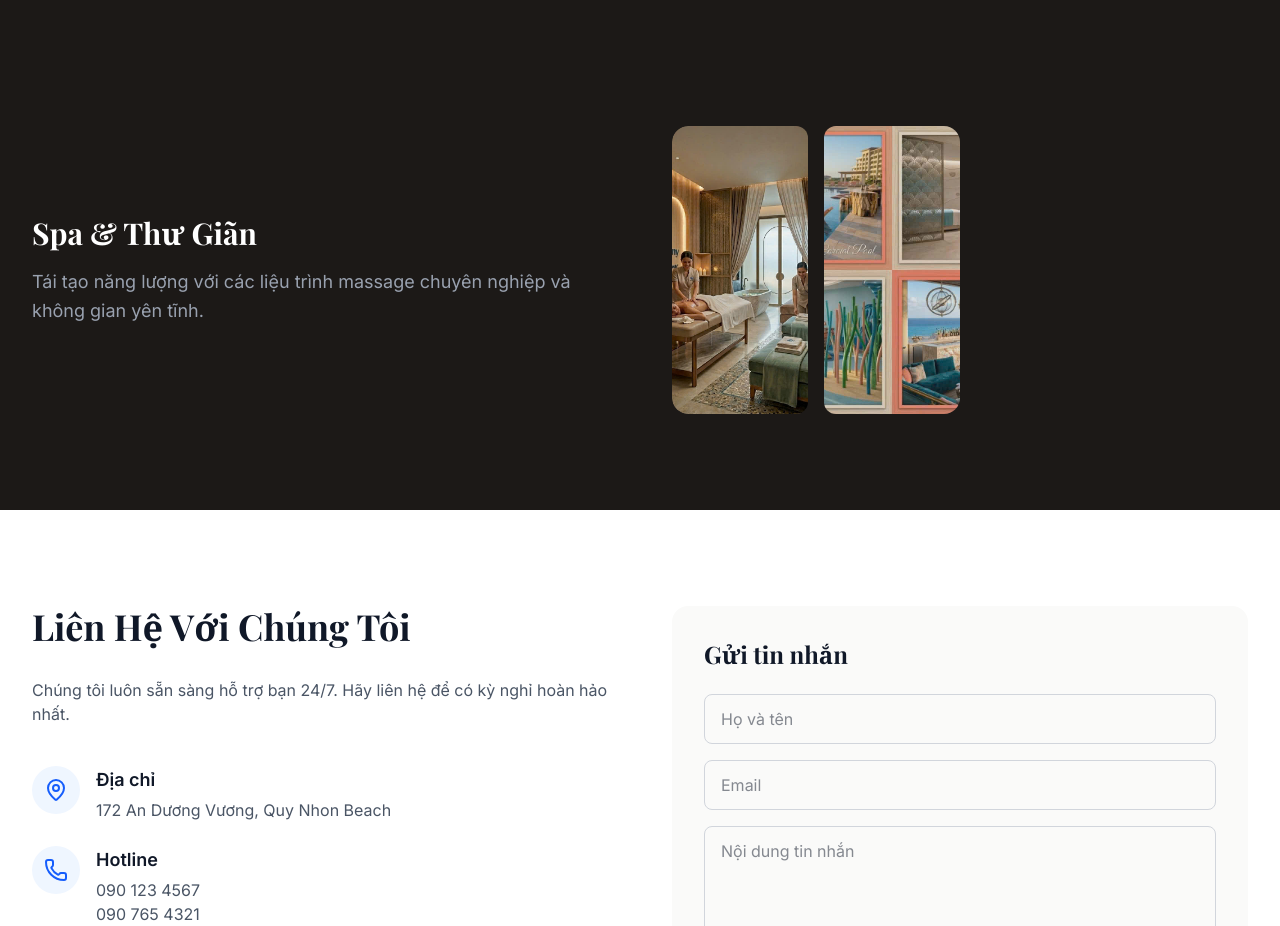
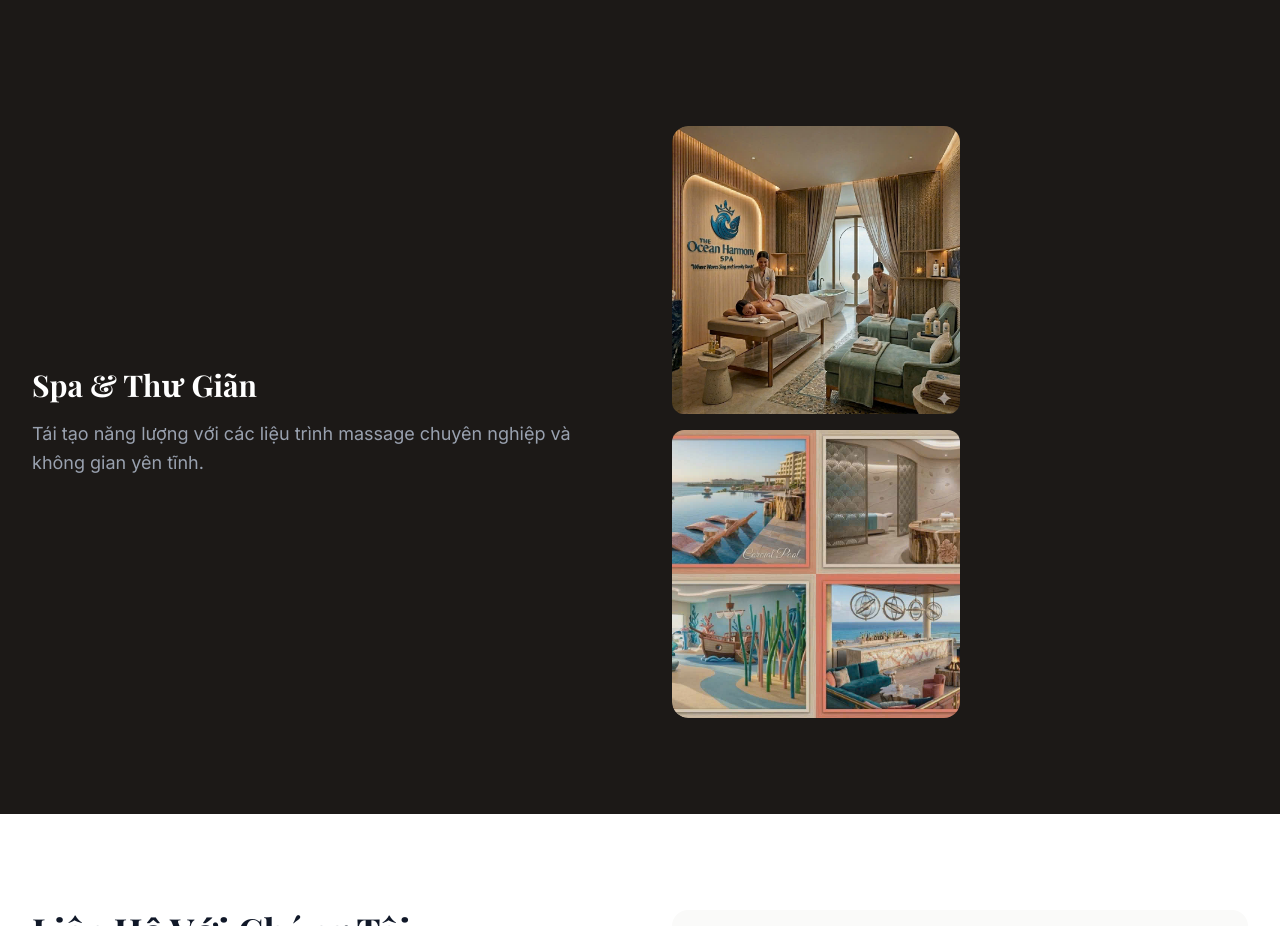
Before and after one commit to lamdoan204/webapp_hotel, a React (Vite) app: page / in a window 1280 px wide. Shown: the part 3986-4912 px from the top of the page. Built offline with nearby package versions, Linux system fonts and the light colour scheme; a web font is replaced by a local one.

Commit message:
Update App.tsx

```diff
--- a/src/App.tsx
+++ b/src/App.tsx
@@ -344,7 +344,7 @@
     className="rounded-2xl overflow-hidden"
   >
     {Array.isArray(amenity.image) ? (
-      <div className="grid grid-cols-2 gap-4">
+      <div className="grid grid-cols-1 gap-4">
   {amenity.image.map((img, i) => (
     <img
       key={i}
```
Lines whose indentation alone changed are shown as unchanged.
